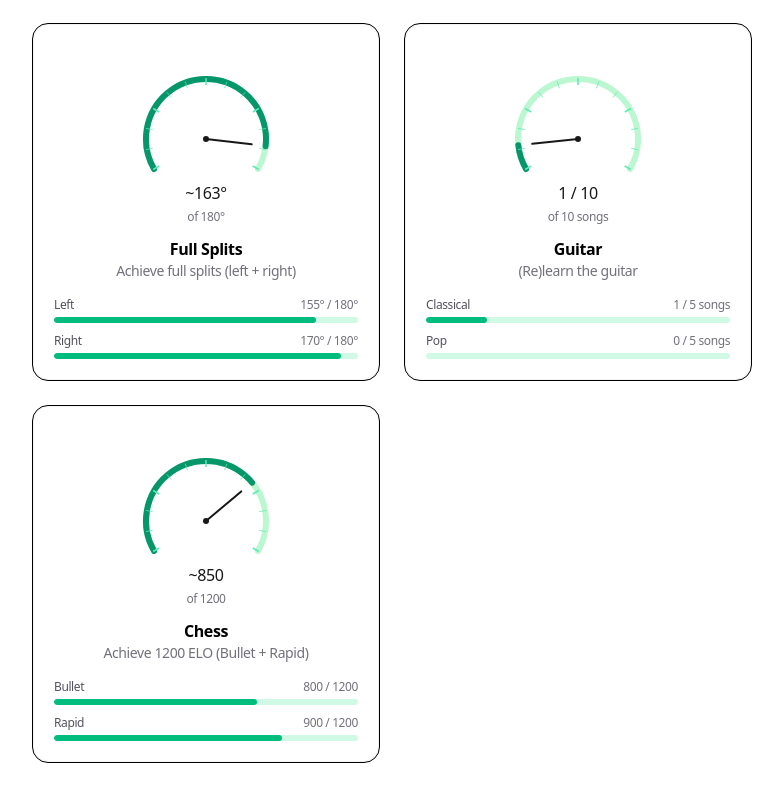
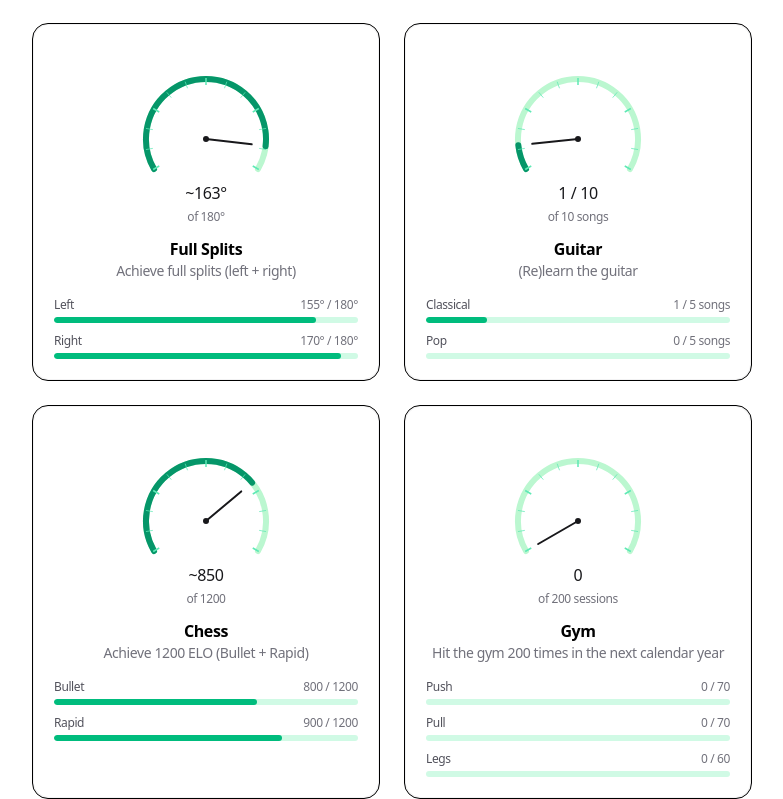
Before and after one commit to Darius-Alexander/portfolio, a Next.js app: page /about in a window 1280 px wide. Shown: the part 633-1432 px from the top of the page, without its empty margins (248-1031 px from the left). Before the commit the page ends 1396 px from the top, so only its background shows below. Built offline with nearby package versions, Linux system fonts and the light colour scheme.

Commit message:
new quest added

```diff
--- a/app/data.ts
+++ b/app/data.ts
@@ -136,6 +136,19 @@ export const SIDE_QUEST_GOALS: SideQuestGoal[] = [
     ],
     id: 'quest-3',
   },
+  {
+    title: 'Gym',
+    description: 'Hit the gym 200 times in the next calendar year',
+    progress: 0,
+    target: '200 sessions',
+    current: '0',
+    subGoals: [
+      { label: 'Push', progress: 0, current: '0', target: '70' },
+      { label: 'Pull', progress: 0, current: '0', target: '70' },
+      { label: 'Legs', progress: 0, current: '0', target: '60' },
+    ],
+    id: 'quest-4',
+  },
 ]
 
 export const PROJECTS: Project[] = [
```
